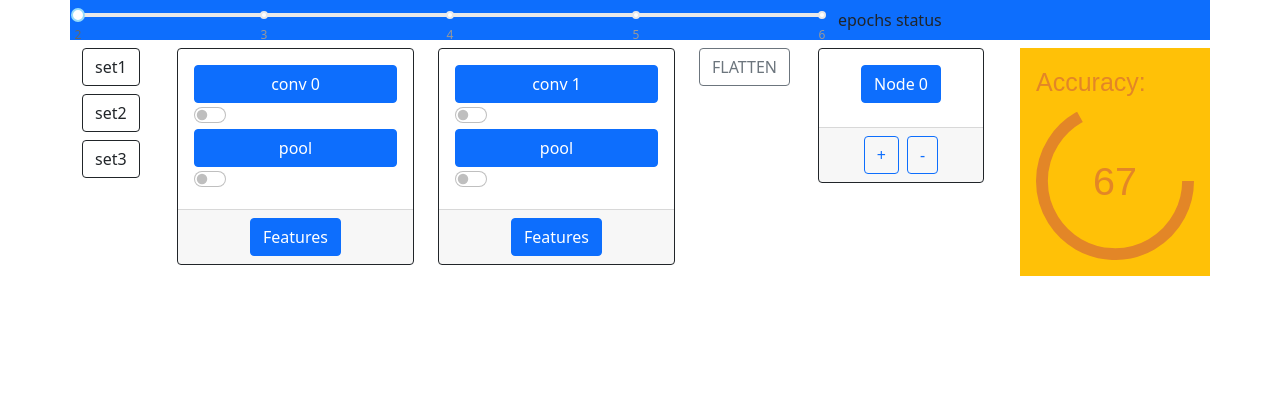
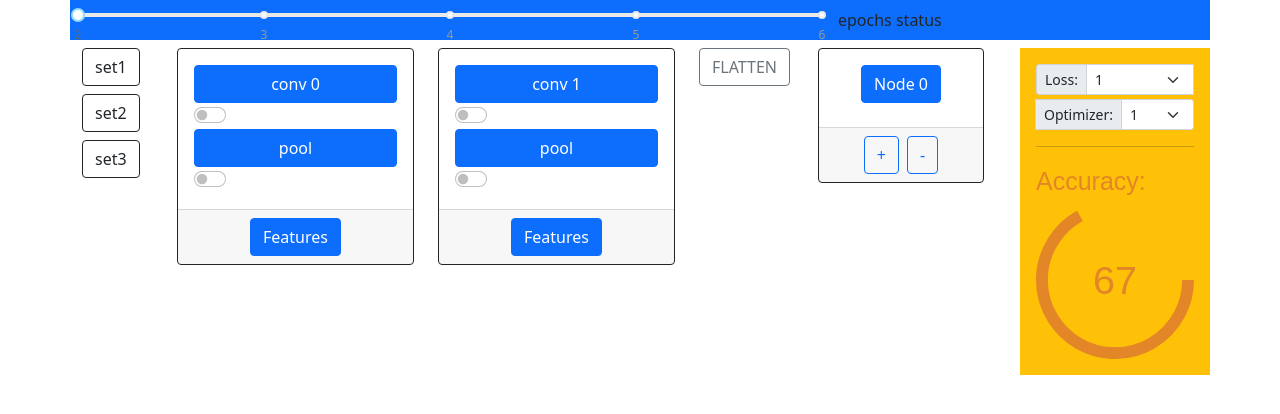
Before and after one commit to Wklej/CNNSIM, a React (Create React App) app: page / in a window 1280 px wide. Shown: the top 414 px of the page. Built offline with nearby package versions, Linux system fonts and the light colour scheme.

Commit message:
+ Output params

```diff
--- a/src/App.js
+++ b/src/App.js
@@ -18,12 +18,36 @@ function App() {
     //global values to pass to context and use in grandchild components
     const [allVals, setAllVals] = useState({
         layers: [
-            {conv: {filters: '1', kernel: '1', activation: '1', stride: '1'}, pool: {size: '1', stride: '1'}, fully: {filters: '1', activation: '1'}, drop: 3},
-            {conv: {filters: '2', kernel: '2', activation: '2', stride: '2'}, pool: {size: '2', stride: '2'}, fully: {filters: '1', activation: '1'}, drop: 3},
-            {conv: {filters: '0', kernel: '0', activation: '0', stride: '0'}, pool: {size: '1', stride: '1'}, fully: {filters: '1', activation: '1'}, drop: 0},
-            {conv: {filters: '0', kernel: '0', activation: '0', stride: '0'}, pool: {size: '1', stride: '1'}, fully: {filters: '1', activation: '1'}, drop: 0},
-            {conv: {filters: '0', kernel: '0', activation: '0', stride: '0'}, pool: {size: '1', stride: '1'}, fully: {filters: '1', activation: '1'}, drop: 0},
-            {conv: {filters: '0', kernel: '0', activation: '0', stride: '0'}, pool: {size: '1', stride: '1'}, fully: {filters: '1', activation: '1'}, drop: 0},
+            {   conv: {filters: '1', kernel: '1', activation: '1', stride: '1'},
+                pool: {size: '1', stride: '1'},
+                fully: {filters: '1', activation: '1'},
+                drop: 3
+            },
+            {   conv: {filters: '1', kernel: '1', activation: '1', stride: '1'},
+                pool: {size: '1', stride: '1'},
+                fully: {filters: '1', activation: '1'},
+                drop: 3
+            },
+            {   conv: {filters: '1', kernel: '1', activation: '1', stride: '1'},
+                pool: {size: '1', stride: '1'},
+                fully: {filters: '1', activation: '1'},
+                drop: 3
+            },
+            {   conv: {filters: '1', kernel: '1', activation: '1', stride: '1'},
+                pool: {size: '1', stride: '1'},
+                fully: {filters: '1', activation: '1'},
+                drop: 3
+            },
+            {   conv: {filters: '1', kernel: '1', activation: '1', stride: '1'},
+                pool: {size: '1', stride: '1'},
+                fully: {filters: '1', activation: '1'},
+                drop: 3
+            },
+            {   conv: {filters: '1', kernel: '1', activation: '1', stride: '1'},
+                pool: {size: '1', stride: '1'},
+                fully: {filters: '1', activation: '1'},
+                drop: 3
+            },
         ]
     })
 
--- a/src/Layers/Output.js
+++ b/src/Layers/Output.js
@@ -3,9 +3,8 @@ import { useState } from 'react';
 
 const Output = ({acc}) => {
 
-    const [accuracy, setAccuracy] = useState(67)
-
-    return (
+    const AccuracyChart = () => {
+        return(
             <div>
                 <a style={{
                     fontSize: '25px',
@@ -13,11 +12,11 @@ const Output = ({acc}) => {
                     color: '#E38627',
                     }}>Accuracy: </a>
                 <PieChart
-                data={[{ value: accuracy, key: 1, color: '#E38627' }]}
-                reveal={accuracy}
+                    data={[{ value: acc, key: 1, color: '#E38627' }]}
+                    reveal={acc}
                     lineWidth={15}
                     animate
-                label={() => accuracy}
+                    label={() => acc}
                     labelStyle={{
                         fontSize: '25px',
                         fontFamily: 'sans-serif',
@@ -26,6 +25,30 @@ const Output = ({acc}) => {
                     labelPosition={0}
                 />
             </div>
+        )
+    }
+
+    return (
+        <div>
+             <div className="input-group input-group-sm">
+                <span className="input-group-text">Loss:</span>
+                <select className="form-select" name="loss">
+                    <option>1</option>
+                    <option>2</option>
+                    <option>3</option>
+                </select>
+                <span className="input-group-text mt-1">Optimizer:</span>
+                <select className="form-select mt-1" name="optimizer">
+                    <option>1</option>
+                    <option>2</option>
+                    <option>3</option>
+                </select>
+            </div>
+
+            <hr />
+
+            {AccuracyChart()}
+        </div>
      );
 }
 
--- a/src/Workflow.js
+++ b/src/Workflow.js
@@ -31,7 +31,7 @@ const Workflow = ({numLayers}) => {
               {/* <button className="btn btn-outline-success flattenButton">{"FULLY"}</button> */}
             </div>
             <div className="col-2 p-3 bg-warning">
-              <Output/>
+              <Output acc={67} />
             </div>
 
           </div>
```
Lines whose indentation alone changed are shown as unchanged.
